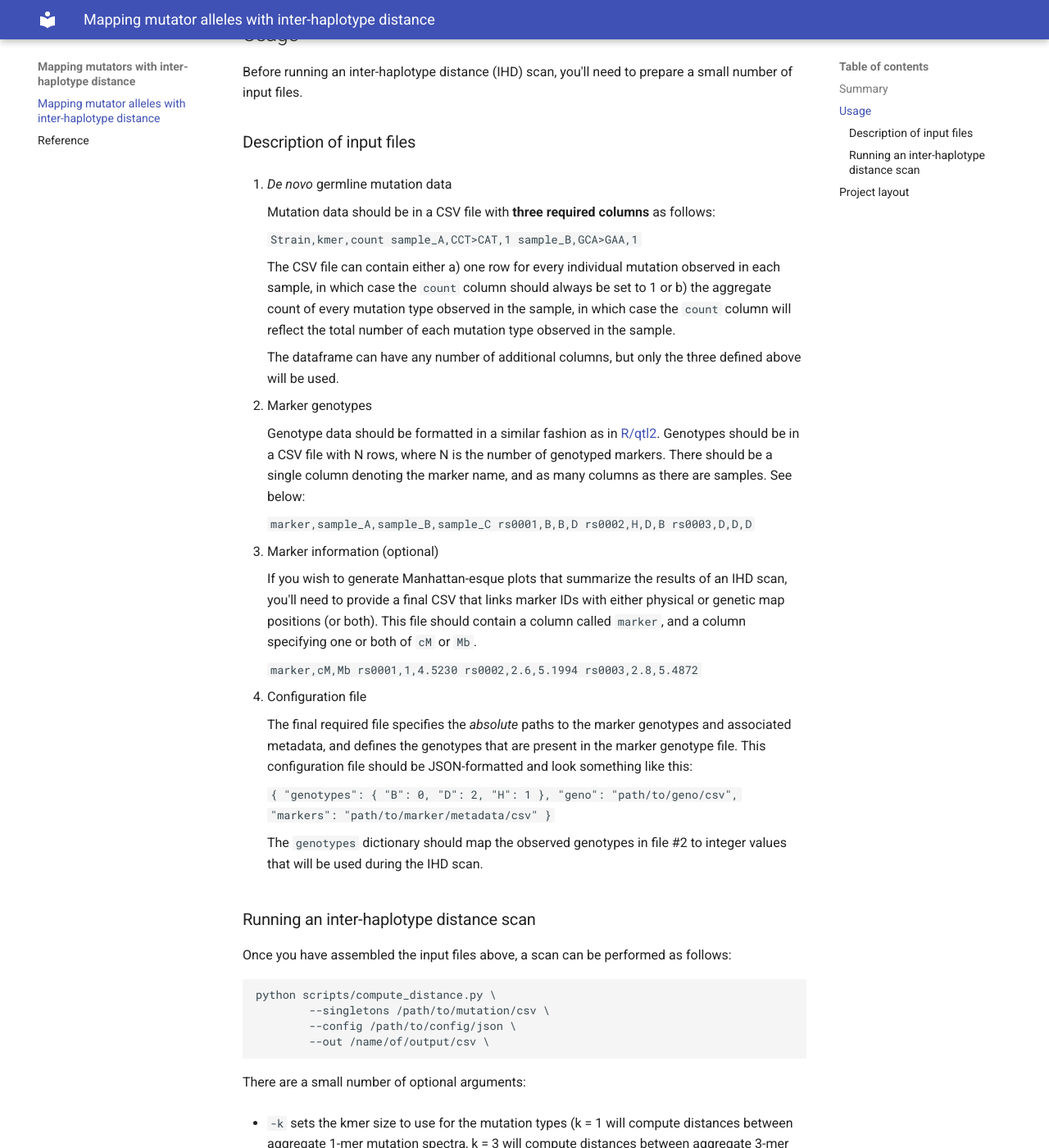
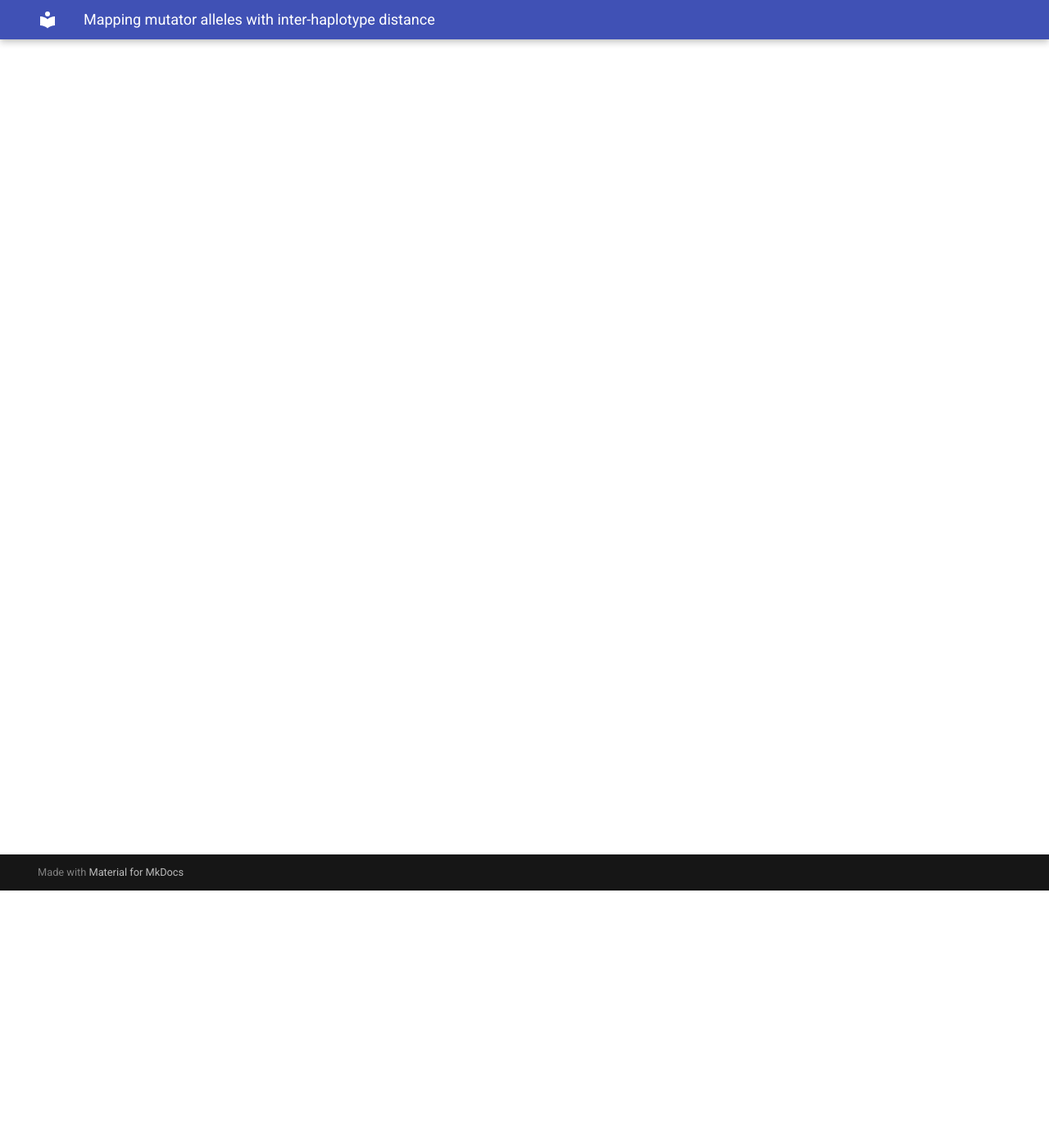
Before and after one commit to quinlan-lab/proj-mutator-mapping, an MkDocs documentation site: the page built from docs/index.md, in a window 1280 px wide and 1400 px high, scrolled down 314 px. Shown: the whole window at 82% size. Built offline with MkDocs 1.6.1 and Material for MkDocs 9.7.7, drawn with Linux system fonts in a browser that asks for light colours; some of the changed text lies outside the part shown.

Commit message:
fix mkdocs markdown pages

````diff
--- a/docs/index.md
+++ b/docs/index.md
@@ -1,103 +1 @@
 # Mapping mutator alleles with inter-haplotype distance
-
-## Summary
-
-Identify alleles that affect the mutation spectrum in bi-parental recombinant inbred crosses.
-
-## Usage
-
-Before running an inter-haplotype distance (IHD) scan, you'll need to prepare a
-small number of input files.
-
-### Description of input files
-
-1. *De novo* germline mutation data
-
-    Mutation data should be in a CSV file with **three required columns** as follows:
-
-    ```
-    Strain,kmer,count
-    sample_A,CCT>CAT,1
-    sample_B,GCA>GAA,1
-    ```
-
-    The CSV file can contain either a) one row for every individual mutation observed in each sample, in which case the `count` column should always be
-    set to 1 or b) the aggregate count of every mutation type observed in the sample, in which case the `count` column will reflect the total number of
-    each mutation type observed in the sample.
-
-    The dataframe can have any number of additional columns, but only the three
-    defined above will be used.
-
-2. Marker genotypes
-
-    Genotype data should be formatted in a similar fashion as in [R/qtl2](https://kbroman.org/qtl2/). Genotypes should be in a CSV file with N rows, where N is the number of genotyped markers. There should be a single column denoting the marker name, and as many columns as there are samples. See below:
-
-    ```
-    marker,sample_A,sample_B,sample_C
-    rs0001,B,B,D
-    rs0002,H,D,B
-    rs0003,D,D,D
-    ```
-
-3. Marker information (optional)
-
-    If you wish to generate Manhattan-esque plots that summarize the results
-    of an IHD scan, you'll need to provide a final CSV that links marker IDs with
-    either physical or genetic map positions (or both). This file should contain a column called `marker`, and a column specifying one or both of `cM` or `Mb`.
-
-    ```
-    marker,cM,Mb
-    rs0001,1,4.5230
-    rs0002,2.6,5.1994
-    rs0003,2.8,5.4872
-    ```
-
-
-4. Configuration file
-
-    The final required file specifies the *absolute* paths to the marker genotypes and associated metadata, and defines the genotypes that are present in the marker genotype file. This configuration file should be JSON-formatted and look something like this:
-
-    ```
-    {
-        "genotypes": {
-            "B": 0,
-            "D": 2,
-            "H": 1
-        },
-        "geno": "path/to/geno/csv",
-        "markers": "path/to/marker/metadata/csv"
-    }
-    ```
-
-    The `genotypes` dictionary should map the observed genotypes in file #2 to integer values that will be used during the IHD scan.
-
-### Running an inter-haplotype distance scan
-
-Once you have assembled the input files above, a scan can be performed as follows:
-
-```
-python scripts/compute_distance.py \
-        --singletons /path/to/mutation/csv \
-        --config /path/to/config/json \
-        --out /name/of/output/csv \
-```
-
-There are a small number of optional arguments:
-
-* `-k` sets the kmer size to use for the mutation types (k = 1 will compute distances between aggregate 1-mer mutation spectra, k = 3 will compute distances between aggregate 3-mer mutation spectra). Default value is 1.
-
-* `-permutations` sets the number of permutations to use when calculating significance thresholds for the IHD scan. Default value is 1,000.
-
-## Project layout
-
-    scripts/
-        compute_distance.py  # wrapper that calls utilities for computing inter-haplotype distances (IHD)
-        plot_manhattan.py    # code used to plot results of IHD scans
-        utils.py             # bulk of the actual methods used for IHD
-    tests/
-        fixtures.py          # fixtures used by `pytest`
-        test_utils.py        # testing suite for methods in `utils.py`
-    data/
-        genotypes/           # directory containing formatted `.geno` files that contain sample genotypes at every tested marker
-        json/                # directory containing JSON configuration files for IHD scans
-        singletons/          # directory containing per-sample *de novo* mutation data
````
Also changed, not shown: docs/reference.md (+2 -2 lines).
